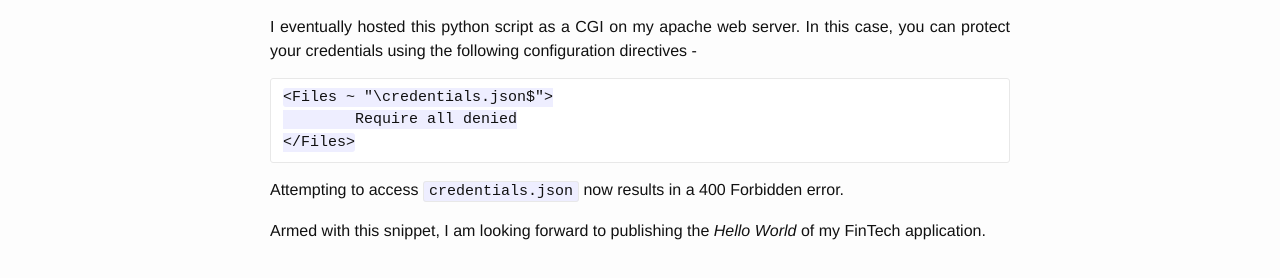
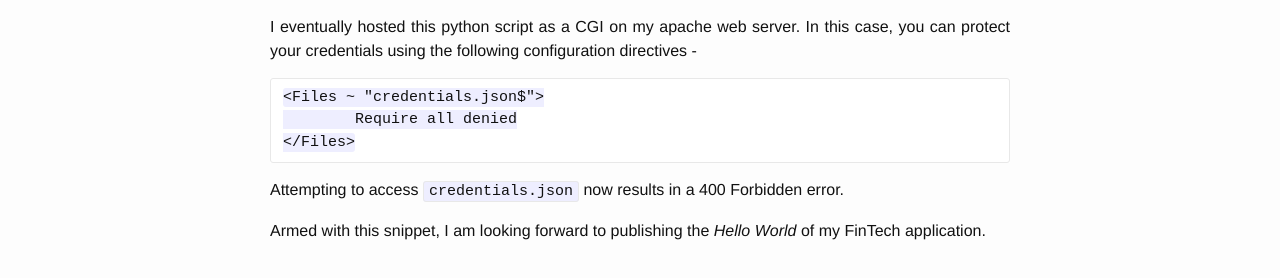
Before and after one commit to lordloh/karyashala, a Jekyll site: the page built from _posts/2016/2016-10-21-hardcoding-passwords-and-git.markdown, in a window 1280 px wide. Shown: the part 883-1161 px from the top of the page. Built offline with Jekyll 4.4.1, drawn with Linux system fonts in a browser that asks for light colours; some web fonts are replaced; Markdown is read by kramdown in place of the engine named in the settings; comment, search, counter and statistics services are not loaded.

Commit message:
Fixed an error

````diff
--- a/_posts/2016/2016-10-21-hardcoding-passwords-and-git.markdown
+++ b/_posts/2016/2016-10-21-hardcoding-passwords-and-git.markdown
@@ -39,7 +39,7 @@ login(username=credentials['user'] password=credentials['password']")
 I eventually hosted this python script as a CGI on my apache web server. In this case, you can protect your credentials using the following configuration directives -
 
 ```
-<Files ~ "\credentials.json$">
+<Files ~ "credentials.json$">
 	Require all denied
 </Files>
 ```
````
